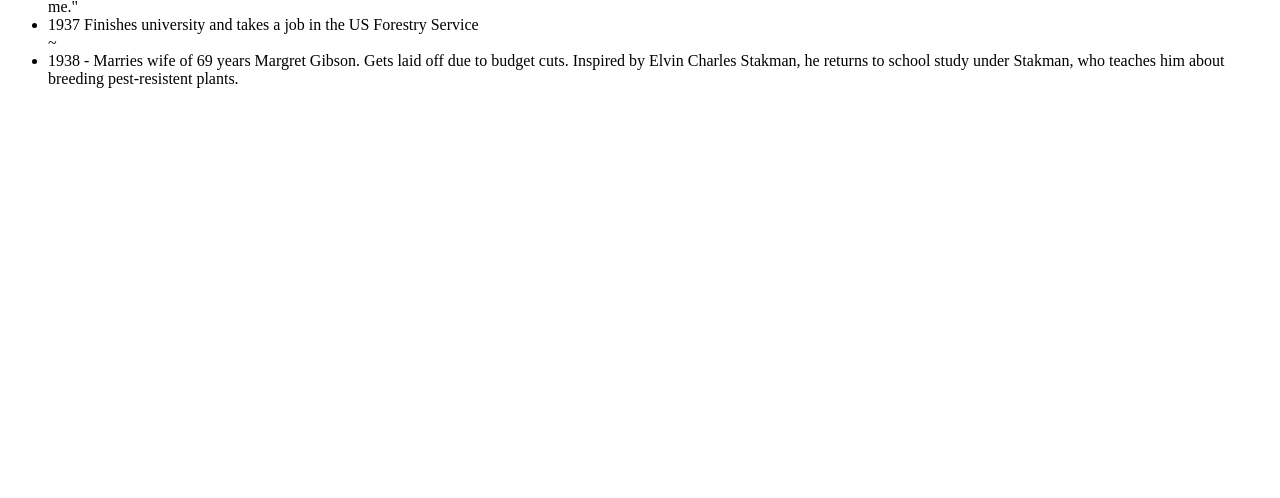
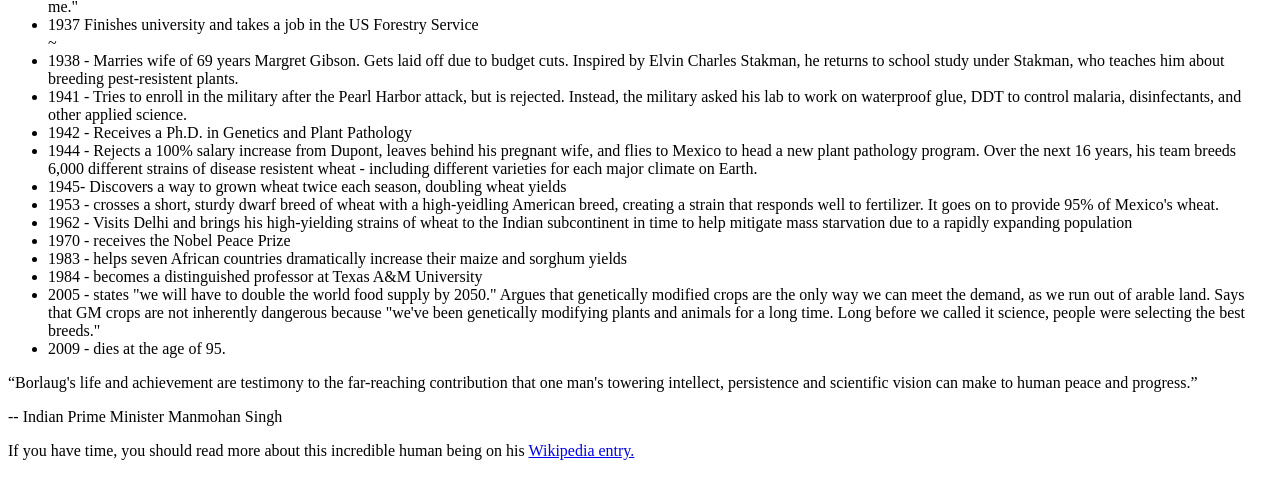
Before and after one commit to amare1990/Ethio-Angola-Tribute-Page, a plain HTML site: page index.html in a window 1280 px wide. Shown: the part 286-784 px from the top of the page. Drawn offline with Linux system fonts and the light colour scheme.

Commit message:
added more html to index files

```diff
--- a/index.html
+++ b/index.html
@@ -30,9 +30,29 @@
           </li>
           <li> <span class="year"> 1935 </span> - Has to stop school and save up more money. Works in the Civilian Conservation Corps, helping starving Americans. "I saw how food changed them", he said. "All of this left scars on me."
           </li>
-          <li><span>1937</span> Finishes university and takes a job in the US Forestry Service</li>~
+          <li><span class="year">1937</span> Finishes university and takes a job in the US Forestry Service</li>~
           <li> 1938 - Marries wife of 69 years Margret Gibson. Gets laid off due to budget cuts. Inspired by Elvin Charles Stakman, he returns to school study under Stakman, who teaches him about breeding pest-resistent plants.</li>
+          <li>
+             <span class="year"> 1941 </span> - Tries to enroll in the military after the Pearl Harbor attack, but is rejected. Instead, the military asked his lab to work on waterproof glue, DDT to control malaria, disinfectants, and other applied science.
+          </li>
+          <li><span class="year"> 1942</span> - Receives a Ph.D. in Genetics and Plant Pathology </li>
+          <li><span class="year"> 1944</span> - Rejects a 100% salary increase from Dupont, leaves behind his pregnant wife, and flies to Mexico to head a new plant pathology program. Over the next 16 years, his team breeds 6,000 different strains of disease resistent wheat - including different varieties for each major climate on Earth. </li>
+          <li><span class="year"> 1945</span>- Discovers a way to grown wheat twice each season, doubling wheat yields </li>
+          <li><span class="year"> 1953</span> - crosses a short, sturdy dwarf breed of wheat with a high-yeidling American breed, creating a strain that responds well to fertilizer. It goes on to provide 95% of Mexico's wheat. </li>
+          <li><span class="year">1962</span>  - Visits Delhi and brings his high-yielding strains of wheat to the Indian subcontinent in time to help mitigate mass starvation due to a rapidly expanding population </li>
+          <li><span class="year"> 1970 </span>- receives the Nobel Peace Prize</li>
+          <li><span class="year"> 1983 </span>- helps seven African countries dramatically increase their maize and sorghum yields </li>
+          <li><span class="year"> 1984</span> - becomes a distinguished professor at Texas A&M University </li>
+          <li><span class="year"> 2005</span> - states "we will have to double the world food supply by 2050." Argues that genetically modified crops are the only way we can meet the demand, as we run out of arable land. Says that GM crops are not inherently dangerous because "we've been genetically modifying plants and animals for a long time. Long before we called it science, people were selecting the best breeds." </li>
+          <li><span class="year"> 2009</span> - dies at the age of 95.</li>
         </ul>
+
+        <q>Borlaug's life and achievement are testimony to the far-reaching contribution that one man's towering intellect, persistence and scientific vision can make to human peace and progress.</q>
+        <p>-- Indian Prime Minister Manmohan Singh</p>
+
+      </div>
+      <div id="final">
+        <p>If you have time, you should read more about this incredible human being on his <a href="https://en.wikipedia.org/wiki/Norman_Borlaug" id="tribute-link" target="_blank"> Wikipedia entry.</a> </p>
 
       </div>
 
```
